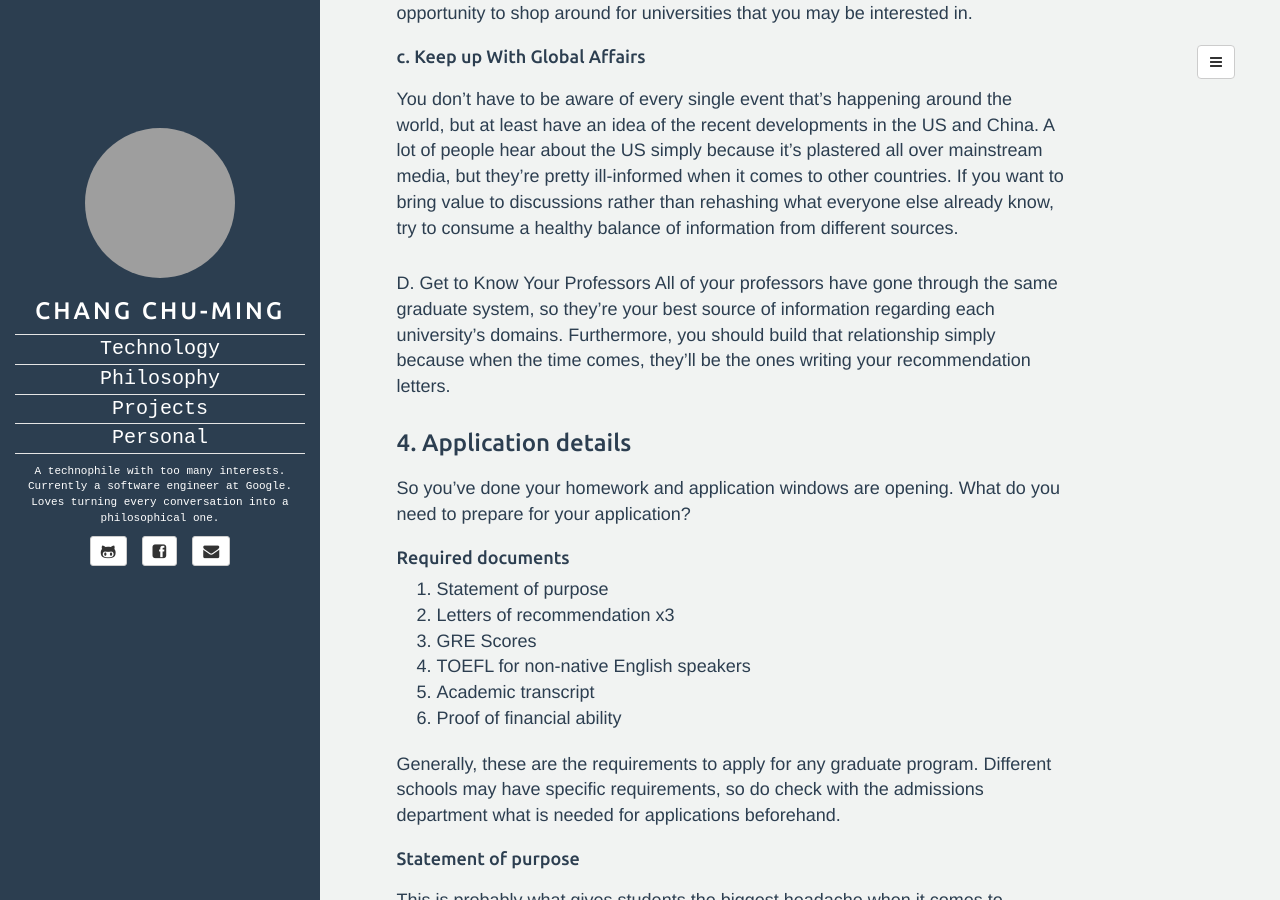
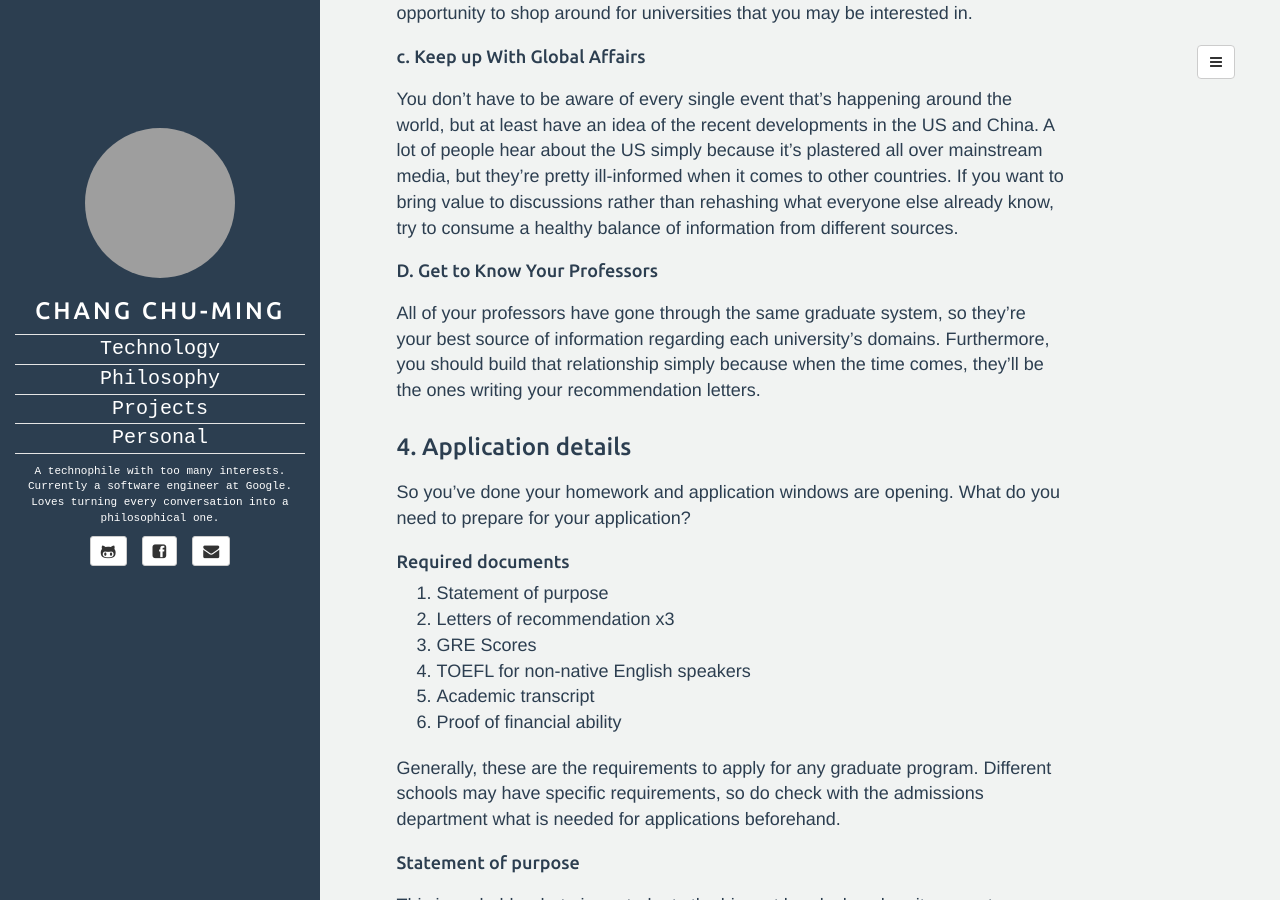
Before and after one commit to changchuming/changchuming.github.io, a Jekyll site: the page built from _posts/2018-10-29-How-to-Prepare-and-Apply-for-a-Master's-Degree-in-the-US.md, in a window 1280 px wide and 900 px high, scrolled down 3320 px. Built offline with Jekyll 4.4.1, drawn with Linux system fonts in a browser that asks for light colours; comment, search, counter and statistics services are not loaded; grey boxes are pictures that could not be loaded.

Commit message:
Fixed a title.

```diff
--- a/_posts/2018-10-29-How-to-Prepare-and-Apply-for-a-Master's-Degree-in-the-US.md
+++ b/_posts/2018-10-29-How-to-Prepare-and-Apply-for-a-Master's-Degree-in-the-US.md
@@ -55,7 +55,7 @@ If you have the means to, participate actively in overseas exchange programs. Th
 #### c. Keep up With Global Affairs
 You don't have to be aware of every single event that's happening around the world, but at least have an idea of the recent developments in the US and China. A lot of people hear about the US simply because it's plastered all over mainstream media, but they're pretty ill-informed when it comes to other countries. If you want to bring value to discussions rather than rehashing what everyone else already know, try to consume a healthy balance of information from different sources.
 
-D. Get to Know Your Professors
+#### D. Get to Know Your Professors
 All of your professors have gone through the same graduate system, so they're your best source of information regarding each university's domains. Furthermore, you should build that relationship simply because when the time comes, they'll be the ones writing your recommendation letters.
 
 ### 4. Application details
```
